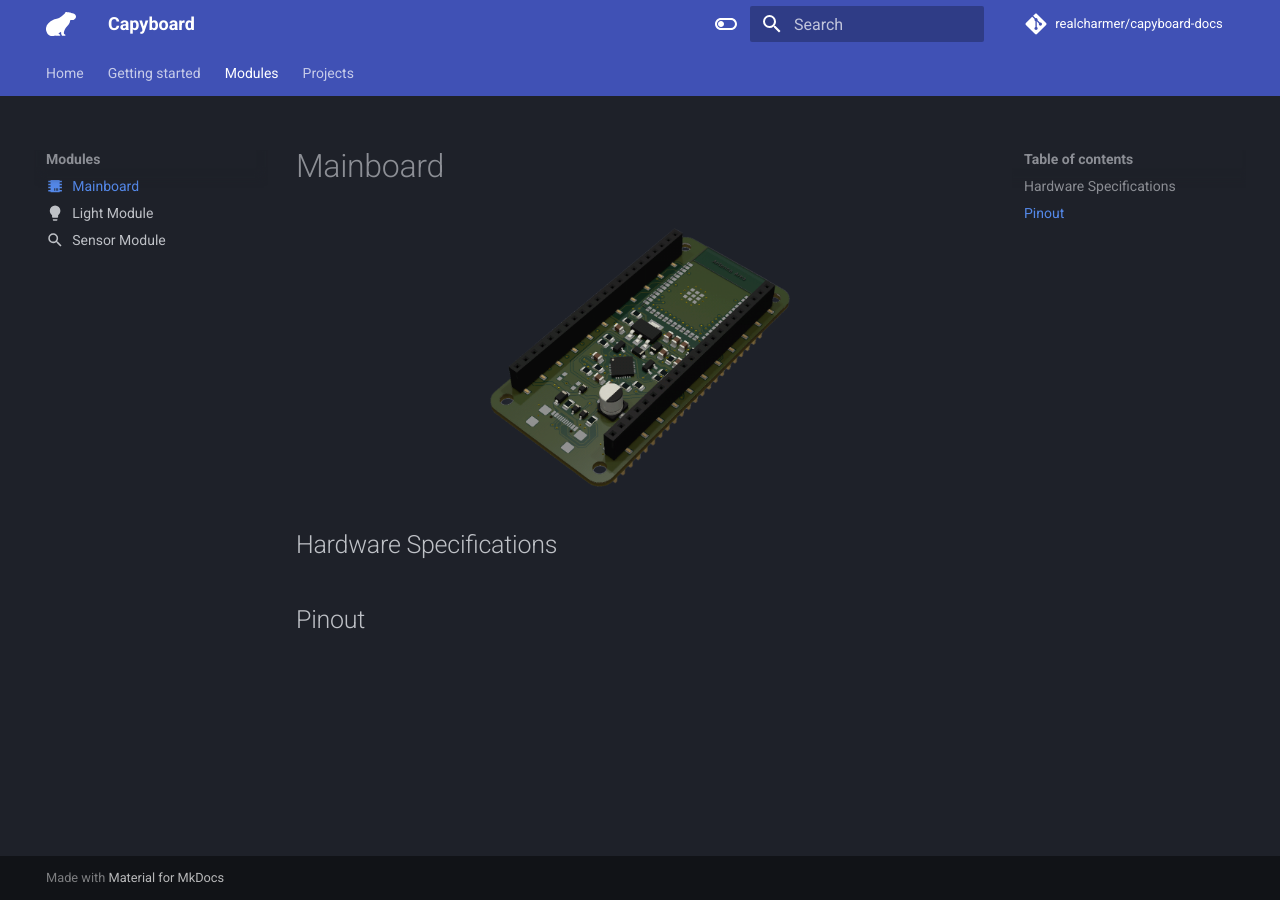
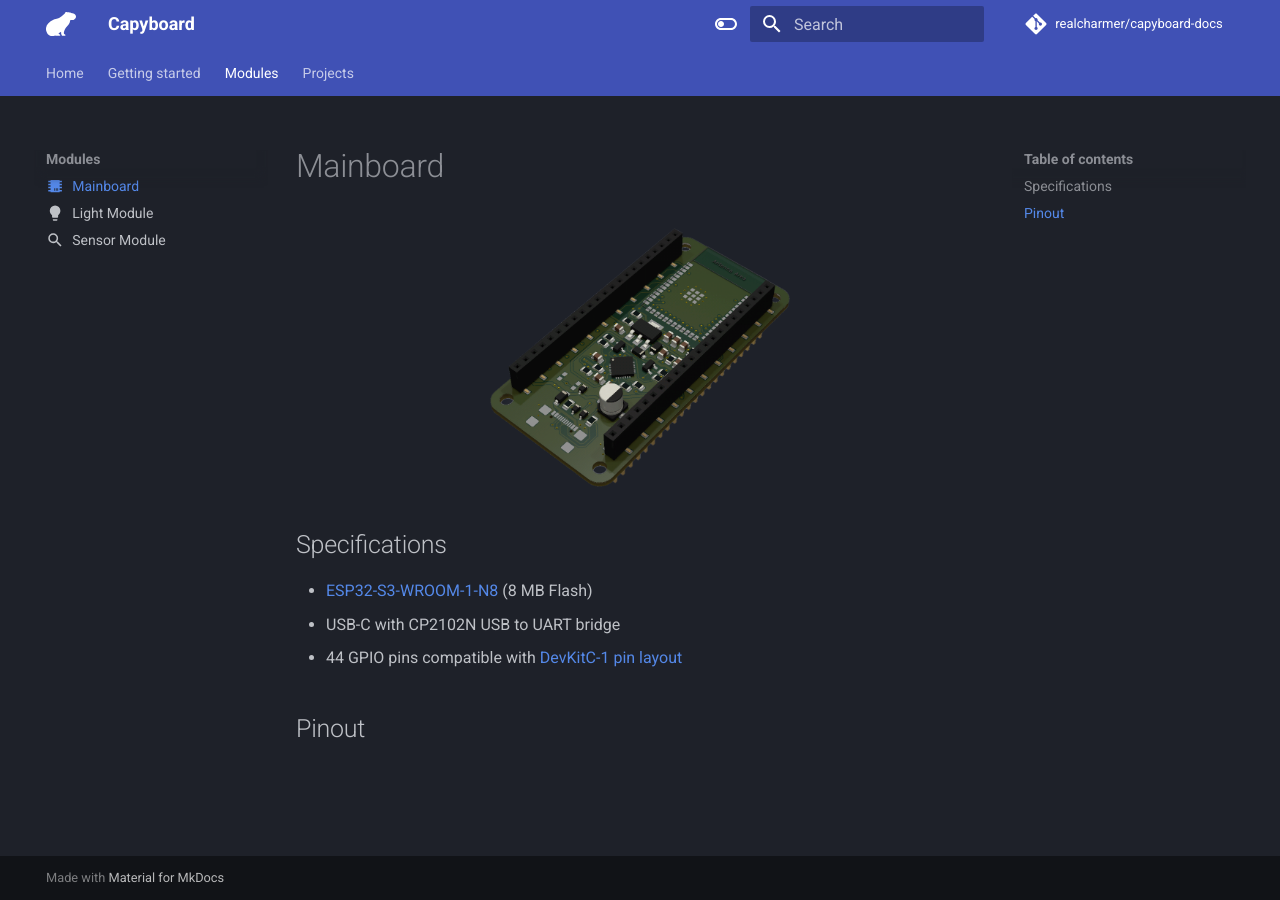
Before and after one commit to realcharmer/capyboard-docs, an MkDocs documentation site: the page built from docs/modules/mainboard.md, in a window 1280 px wide. Built offline with MkDocs 1.6.1 and Material for MkDocs 9.7.7, drawn with Linux system fonts in a browser that asks for light colours; comment, search, counter and statistics services are not loaded.

Commit message:
Add basic hardware specs

```diff
--- a/docs/modules/mainboard.md
+++ b/docs/modules/mainboard.md
@@ -8,6 +8,10 @@ icon: material/chip
     ![Mainboard 3D](images/mainboard-3d.png){ width=300 }
 </figure>
 
-## Hardware Specifications
+## Specifications
+
+- [ESP32-S3-WROOM-1-N8](https://www.espressif.com/sites/default/files/documentation/esp32-s3-wroom-1_wroom-1u_datasheet_en.pdf) (8 MB Flash)
+- USB-C with CP2102N USB to UART bridge
+- 44 GPIO pins compatible with [DevKitC-1 pin layout](https://docs.espressif.com/projects/esp-dev-kits/en/latest/esp32s3/esp32-s3-devkitc-1/user_guide.html#pin-layout)
 
 ## Pinout
```
